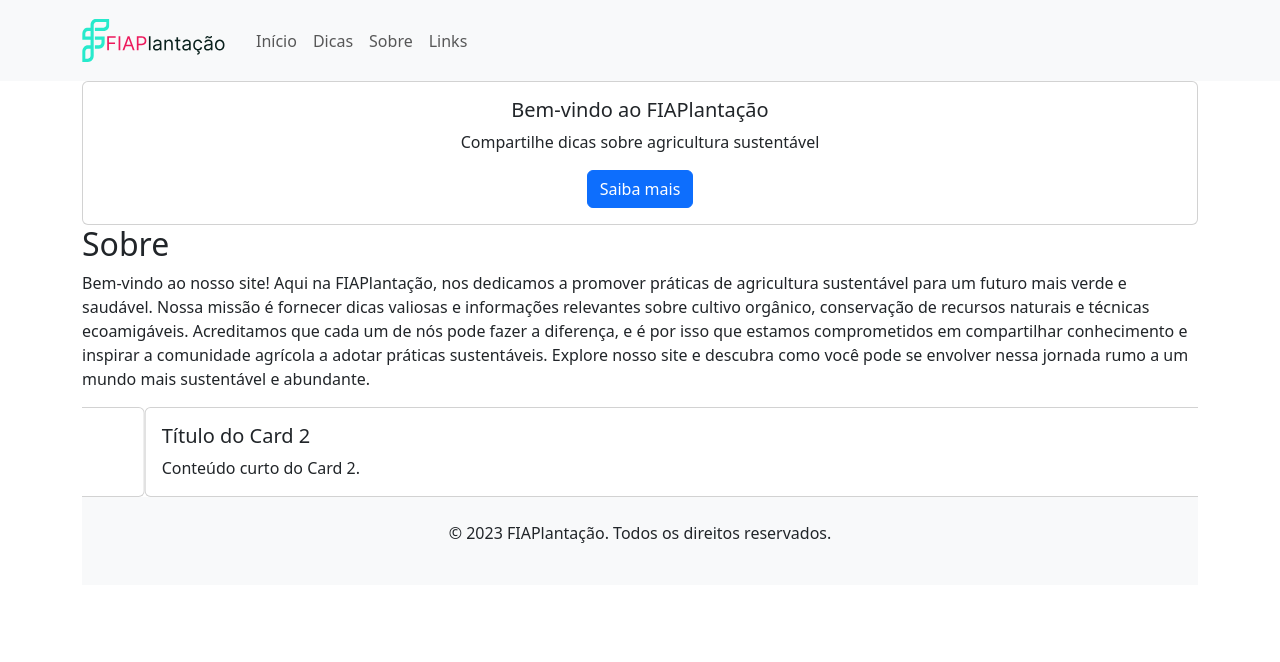
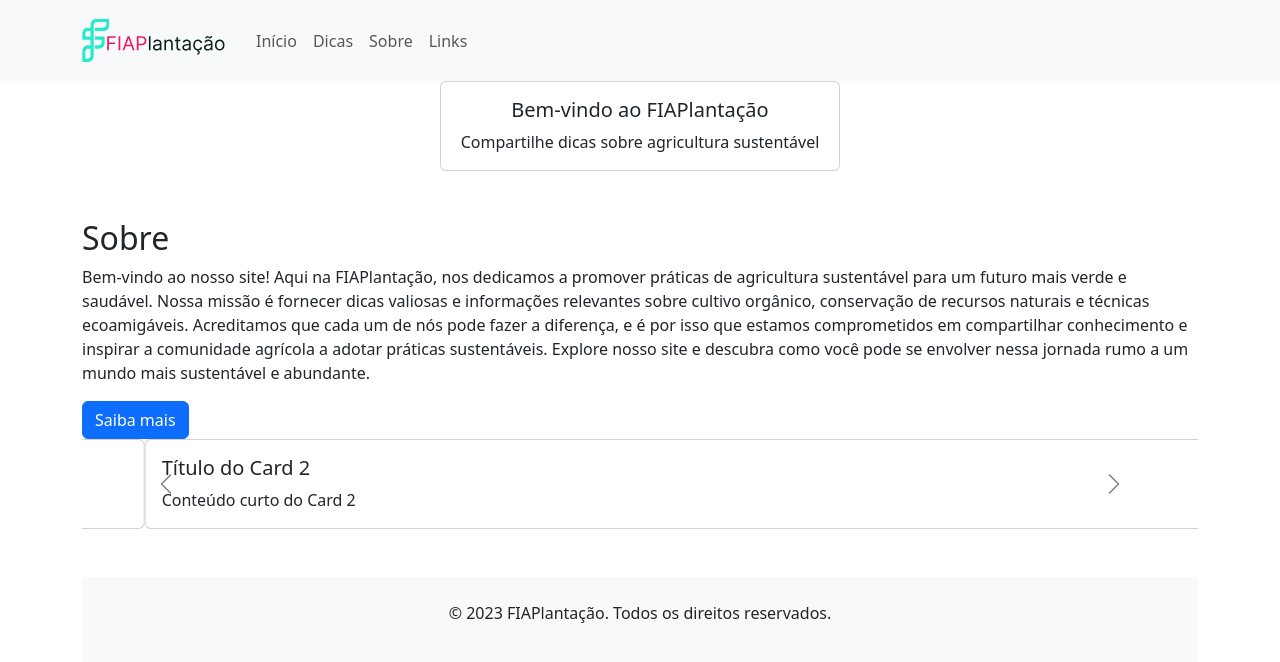
Before and after one commit to HMpina/fiap-gs2023-frontend, a React (Create React App) app: page / in a window 1280 px wide. Shown: the top 662 px of the page. Built offline with nearby package versions, Linux system fonts and the light colour scheme.

Commit message:
ajustando as setas e mudando a cor delas

```diff
--- a/src/pages/Home/index.tsx
+++ b/src/pages/Home/index.tsx
@@ -5,65 +5,63 @@ import { BsChevronLeft, BsChevronRight } from 'react-icons/bs';
 const Home: React.FC = () => {
   return (
     <Container>
-      <Card className="text-center">
+      <Card className="text-center" style={{ maxWidth: '400px', margin: 'auto' }}>
         <Card.Body>
           <Card.Title>Bem-vindo ao FIAPlantação</Card.Title>
           <Card.Text>Compartilhe dicas sobre agricultura sustentável</Card.Text>
-          <Button variant="primary" href="#about">Saiba mais</Button>
         </Card.Body>
       </Card>
 
-      <h2>Sobre</h2>
+      <h2 className="mt-5">Sobre</h2>
       <p>Bem-vindo ao nosso site! Aqui na FIAPlantação, nos dedicamos a promover práticas de agricultura sustentável para um futuro mais verde e saudável. Nossa missão é fornecer dicas valiosas e informações relevantes sobre cultivo orgânico, conservação de recursos naturais e técnicas ecoamigáveis. Acreditamos que cada um de nós pode fazer a diferença, e é por isso que estamos comprometidos em compartilhar conhecimento e inspirar a comunidade agrícola a adotar práticas sustentáveis. Explore nosso site e descubra como você pode se envolver nessa jornada rumo a um mundo mais sustentável e abundante.</p>
+      <Button variant="primary" href="#about">Saiba mais</Button>
+
 
       <Carousel
-        prevIcon={<BsChevronLeft />}
-        nextIcon={<BsChevronRight />}
+        prevIcon={<BsChevronLeft style={{ color: 'black', fontSize: '24px' }} />}
+        nextIcon={<BsChevronRight style={{ color: 'black', fontSize: '24px' }} />}
       >
         <Carousel.Item>
           <Card>
             <Card.Body>
               <Card.Title>Título do Card 1</Card.Title>
               <Card.Text>
-                Conteúdo curto do Card 1.
+                Conteúdo curto do Card 1
               </Card.Text>
             </Card.Body>
           </Card>
         </Carousel.Item>
-
         <Carousel.Item>
           <Card>
             <Card.Body>
               <Card.Title>Título do Card 2</Card.Title>
               <Card.Text>
-                Conteúdo curto do Card 2.
+                Conteúdo curto do Card 2
               </Card.Text>
             </Card.Body>
           </Card>
         </Carousel.Item>
-
         <Carousel.Item>
           <Card>
             <Card.Body>
               <Card.Title>Título do Card 3</Card.Title>
               <Card.Text>
-                Conteúdo curto do Card 3.
+                Conteúdo curto do Card 3
               </Card.Text>
             </Card.Body>
           </Card>
         </Carousel.Item>
-
         <Carousel.Item>
           <Card>
             <Card.Body>
-              <Card.Title>Veja mais</Card.Title>
-              <Button variant="primary" href="#mais">Veja mais</Button>
+              <Card.Title>Veja Mais</Card.Title>
+              <Button variant="primary">Veja mais</Button>
             </Card.Body>
           </Card>
         </Carousel.Item>
       </Carousel>
 
-      <footer className="text-center py-4 bg-light">
+      <footer className="text-center py-4 mt-5 bg-light">
         <Container>
           <p>&copy; 2023 FIAPlantação. Todos os direitos reservados.</p>
         </Container>
```
